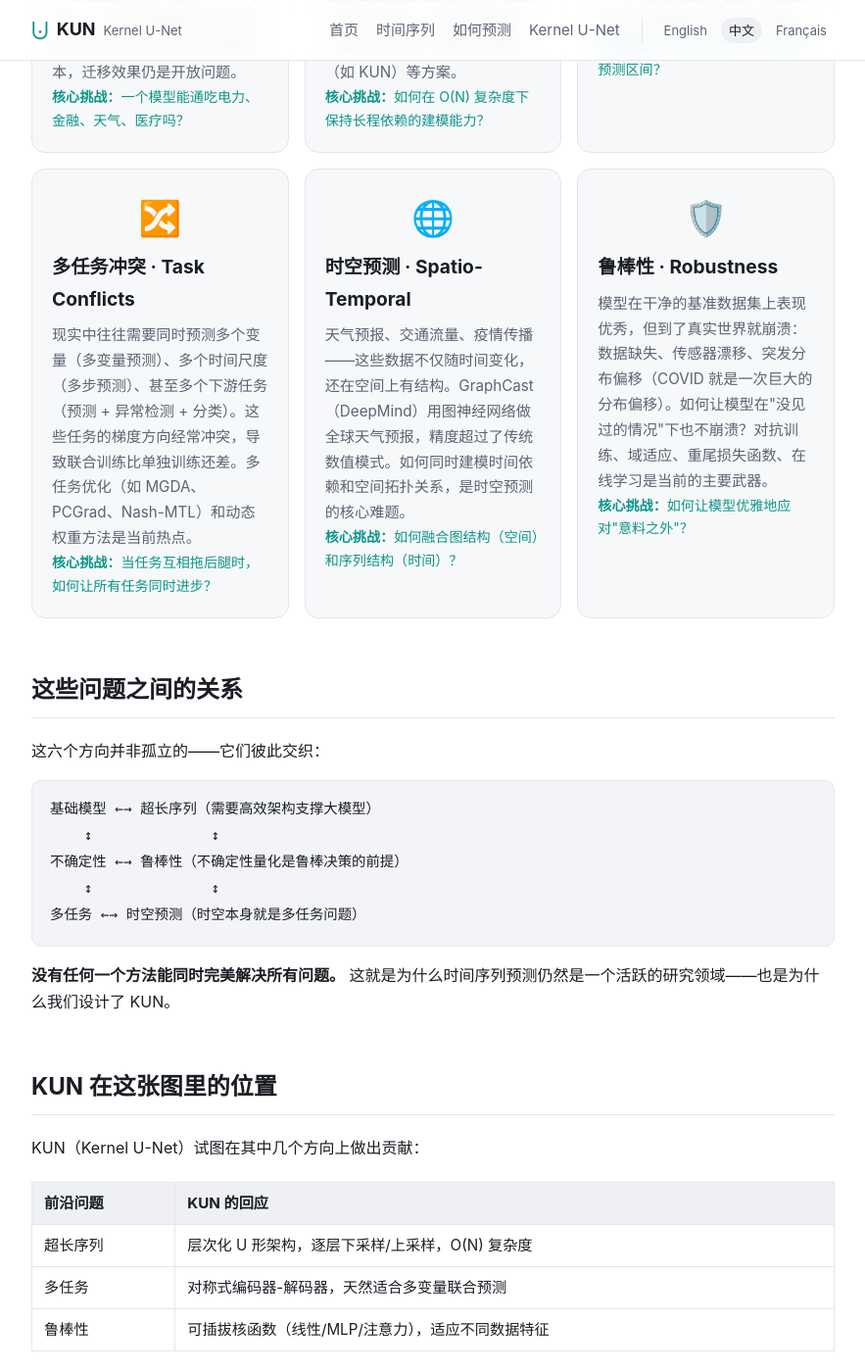
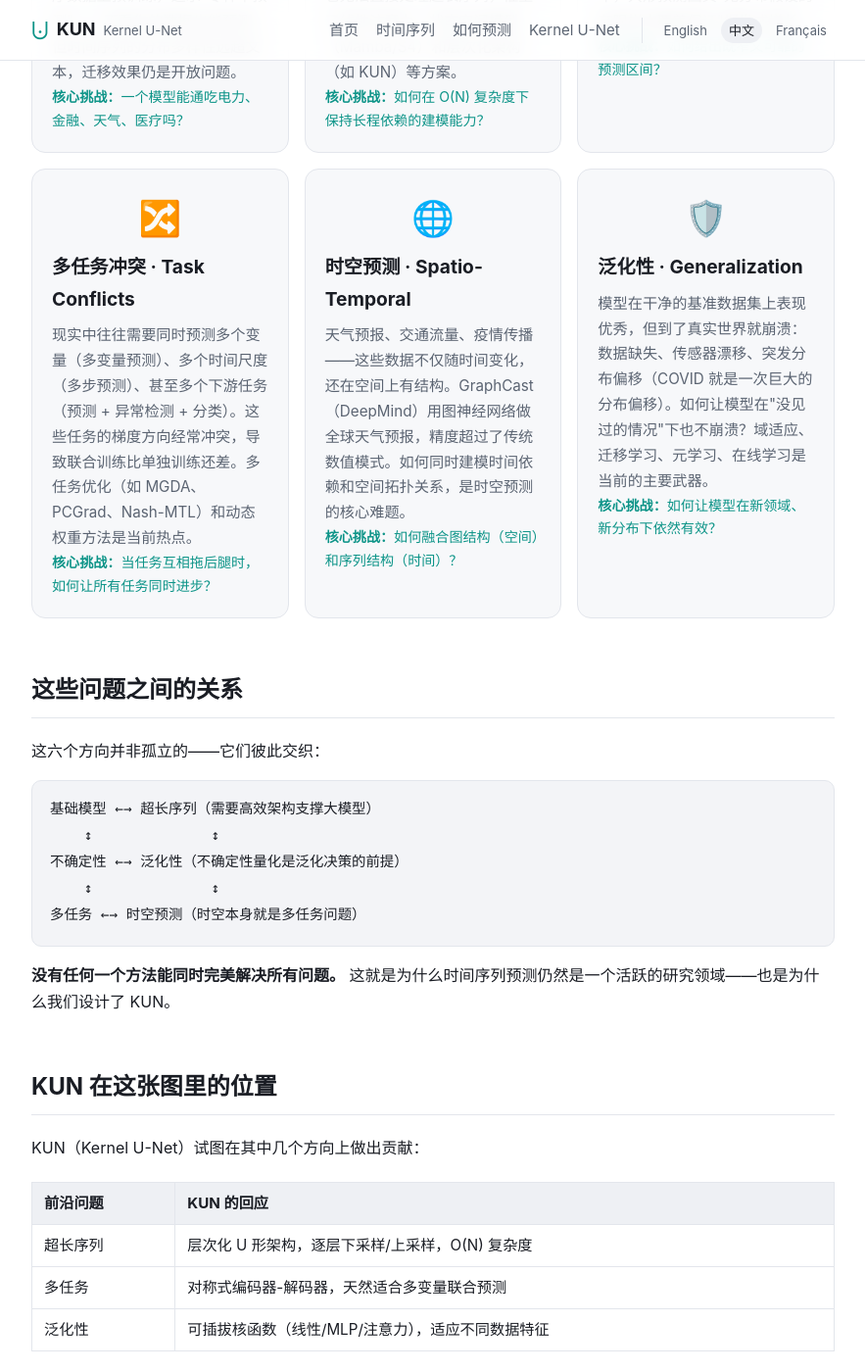
Before and after one commit to JiangYou2025/kun, a Jekyll site: the page built from zh/frontier-2026.md, in a window 1280 px wide and 1400 px high, scrolled down 874 px. Shown: the whole window at 98% size, without its empty margins (198-1081 px from the left). Built offline with Jekyll 4.4.1, drawn with Linux system fonts in a browser that asks for light colours; comment, search, counter and statistics services are not loaded.

Commit message:
Change 鲁棒性 to 泛化性 in frontier questions
The sixth frontier problem is better described as generalization
rather than robustness, updated title, description, and references.

Co-Authored-By: Claude Opus 4.6 (1M context) <noreply@anthropic.com>

````diff
--- a/zh/frontier-2026.md
+++ b/zh/frontier-2026.md
@@ -55,9 +55,9 @@ next: kun
 
   <div class="card">
     <div style="font-size:2.2rem;text-align:center;margin-bottom:4px">🛡️</div>
-    <h3>鲁棒性 · Robustness</h3>
-    <p>模型在干净的基准数据集上表现优秀，但到了真实世界就崩溃：数据缺失、传感器漂移、突发分布偏移（COVID 就是一次巨大的分布偏移）。如何让模型在"没见过的情况"下也不崩溃？对抗训练、域适应、重尾损失函数、在线学习是当前的主要武器。</p>
-    <p style="color:var(--accent);font-size:.88rem"><strong>核心挑战：</strong>如何让模型优雅地应对"意料之外"？</p>
+    <h3>泛化性 · Generalization</h3>
+    <p>模型在干净的基准数据集上表现优秀，但到了真实世界就崩溃：数据缺失、传感器漂移、突发分布偏移（COVID 就是一次巨大的分布偏移）。如何让模型在"没见过的情况"下也不崩溃？域适应、迁移学习、元学习、在线学习是当前的主要武器。</p>
+    <p style="color:var(--accent);font-size:.88rem"><strong>核心挑战：</strong>如何让模型在新领域、新分布下依然有效？</p>
   </div>
 </div>
 
@@ -68,7 +68,7 @@ next: kun
 ```
 基础模型 ←→ 超长序列（需要高效架构支撑大模型）
     ↕              ↕
-不确定性 ←→ 鲁棒性（不确定性量化是鲁棒决策的前提）
+不确定性 ←→ 泛化性（不确定性量化是泛化决策的前提）
     ↕              ↕
 多任务 ←→ 时空预测（时空本身就是多任务问题）
 ```
@@ -83,6 +83,6 @@ KUN（Kernel U-Net）试图在其中几个方向上做出贡献：
 |---------|-----------|
 | 超长序列 | 层次化 U 形架构，逐层下采样/上采样，O(N) 复杂度 |
 | 多任务 | 对称式编码器-解码器，天然适合多变量联合预测 |
-| 鲁棒性 | 可插拔核函数（线性/MLP/注意力），适应不同数据特征 |
+| 泛化性 | 可插拔核函数（线性/MLP/注意力），适应不同数据特征 |
 
 > 下一页，我们正式介绍 KUN 的架构设计和使用方法。
````
